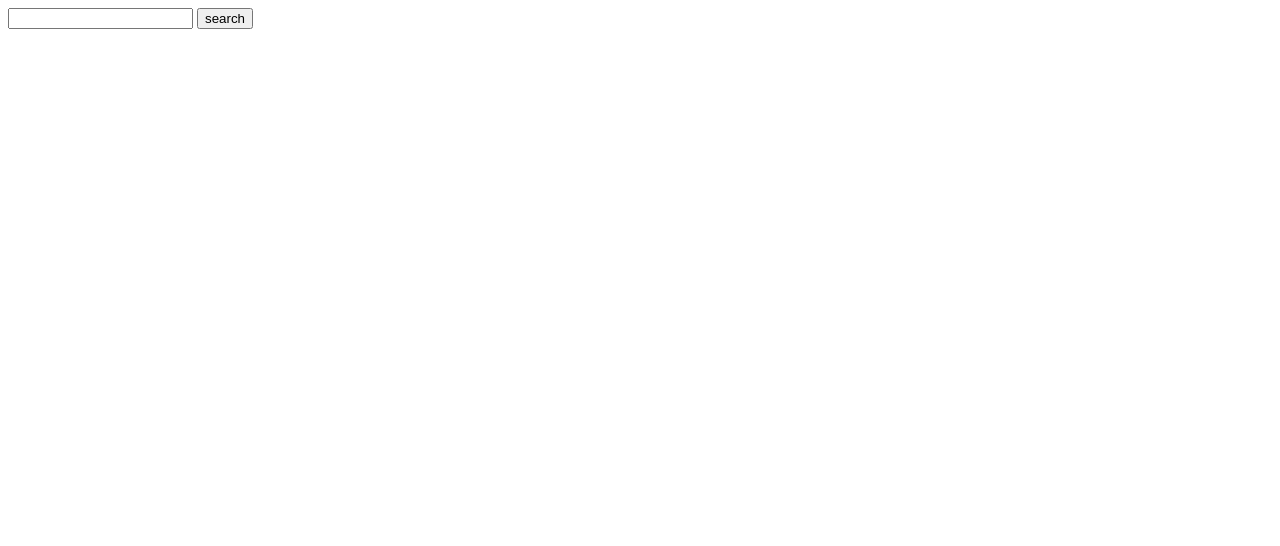
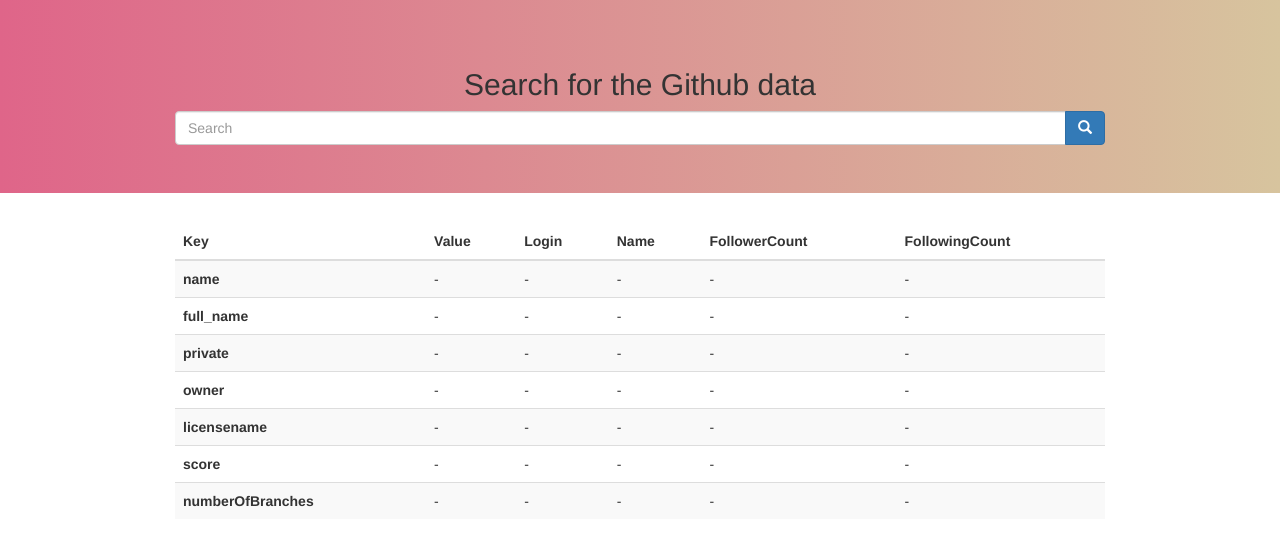
Before and after one commit to KariBhanu/javascript_assignment_2, a plain HTML site: page index.html in a window 1280 px wide. Drawn offline with nearby package versions, Linux system fonts and the light colour scheme.

Commit message:
added frontend

```diff
--- a/index.html
+++ b/index.html
@@ -4,11 +4,98 @@
     <meta charset="UTF-8">
     <meta http-equiv="X-UA-Compatible" content="IE=edge">
     <meta name="viewport" content="width=device-width, initial-scale=1.0">
+
+    <link rel="stylesheet" href="https://maxcdn.bootstrapcdn.com/bootstrap/3.4.1/css/bootstrap.min.css">
+  <script src="https://ajax.googleapis.com/ajax/libs/jquery/3.5.1/jquery.min.js"></script>
+  <script src="https://maxcdn.bootstrapcdn.com/bootstrap/3.4.1/js/bootstrap.min.js"></script>
+    <link rel="stylesheet" href="styles.css">
     <title>Document</title>
 </head>
 <body>
-    <input type="text" id="searchText">
-    <input type="button" onclick="search()" value="search">
+
+    <div class="jumbotron text-center big-container">
+        <h2>Search for the Github data</h2>
+        <div class="container input-group">
+            <input type="text" class="form-control" placeholder="Search"  id="searchText">
+            <div class="input-group-btn">
+                <button class="btn btn-primary" onclick="search()">
+                    <i class="glyphicon glyphicon-search"></i>
+                </button>
+            </div>
+        </div>
+    </div>
+    <div class="container">
+        <table class="table table-success table-striped">
+        <thead>
+            <tr>
+            <th scope="col">Key</th>
+            <th scope="col">Value</th>
+            <th scope="col">Login</th>
+            <th scope="col">Name</th>
+            <th scope="col">FollowerCount</th>
+            <th scope="col">FollowingCount</th>
+            </tr>
+        </thead>
+        <tbody>
+            <tr>
+                <th scope="row">name</th>
+                <td id="result_name">-</td>
+                <td>-</td>
+                <td>-</td>
+                <td>-</td>
+                <td>-</td>
+            </tr>
+            <tr>
+                <th scope="row">full_name</th>
+                <td id="full_name">-</td>
+                <td>-</td>
+                <td>-</td>
+                <td>-</td>
+                <td>-</td>
+            </tr>
+            <tr>
+                <th scope="row">private</th>
+                <td id="private">-</td>
+                <td>-</td>
+                <td>-</td>
+                <td>-</td>
+                <td>-</td>
+            </tr>
+            <tr>
+                <th scope="row">owner</th>
+                <td>-</td>
+                <td id="login">-</td>
+                <td id="owner_name">-</td>
+                <td id="followers">-</td>
+                <td id="following">-</td>
+            </tr>
+            <tr>
+                <th scope="row">licensename</th>
+                <td id="licensename">-</td>
+                <td>-</td>
+                <td>-</td>
+                <td>-</td>
+                <td>-</td>
+            </tr>
+            <tr>
+                <th scope="row">score</th>
+                <td id="score">-</td>
+                <td>-</td>
+                <td>-</td>
+                <td>-</td>
+                <td>-</td>
+            </tr>
+            <tr>
+                <th scope="row">numberOfBranches</th>
+                <td id="numberOfBranches">-</td>
+                <td>-</td>
+                <td>-</td>
+                <td>-</td>
+                <td>-</td>
+            </tr>
+        </tbody>
+        </table>
+    </div>
 
     <script src="index.js"></script>
 
--- a/index.js
+++ b/index.js
@@ -12,6 +12,8 @@ async function search() {
     }
     else{
        console.log("No git hub data");
+       alert("No git hub data")
+       nodata();
     }
 }
 function logFetch(url) {
@@ -21,6 +23,7 @@ function logFetch(url) {
     }
     catch (err) {
       console.log('fetch failed', err);
+
     }
 }
 
@@ -46,7 +49,19 @@ async function endFunction(){
         'score':objData.items[0].score,
         'numberOfBranch':branches.length
     }
+    let licence_name = JSON.stringify(result.licence_name);
     console.table(result);
+    console.log(result.owner.login)
+    document.getElementById("result_name").innerHTML = result.name;
+    document.getElementById("full_name").innerHTML = result.full_name;
+    document.getElementById("licensename").innerHTML = licence_name;
+    document.getElementById("score").innerHTML = result.score;
+    document.getElementById("numberOfBranches").innerHTML = result.numberOfBranch;
+    document.getElementById("private").innerHTML = result.private;
+    document.getElementById("login").innerHTML = result.owner.login;
+    document.getElementById("owner_name").innerHTML = result.owner.name;
+    document.getElementById("followers").innerHTML = result.owner.followersCount;
+    document.getElementById("following").innerHTML = result.owner.followingCount;
 }
 function licensename(){
     if(objData.items[0].license){
@@ -56,3 +71,16 @@ function licensename(){
         return null;
     }
 }
+
+function nodata(){
+    document.getElementById("result_name").innerHTML = "-";
+    document.getElementById("full_name").innerHTML = "-";
+    document.getElementById("licensename").innerHTML = "-";
+    document.getElementById("score").innerHTML ="-";
+    document.getElementById("numberOfBranches").innerHTML = "-";
+    document.getElementById("private").innerHTML = "-";
+    document.getElementById("login").innerHTML = "-";
+    document.getElementById("owner_name").innerHTML = "-";
+    document.getElementById("followers").innerHTML = "-";
+    document.getElementById("following").innerHTML = "-";
+}
--- /dev/null
+++ b/styles.css
@@ -0,0 +1,9 @@
+.container{
+    width:75%;
+}
+.big-container{
+    background: linear-gradient(to right,#DF6589FF,#D7C49EFF) !important;
+}
+/* body{
+    background-color: #D7C49EFF;
+} */
```
